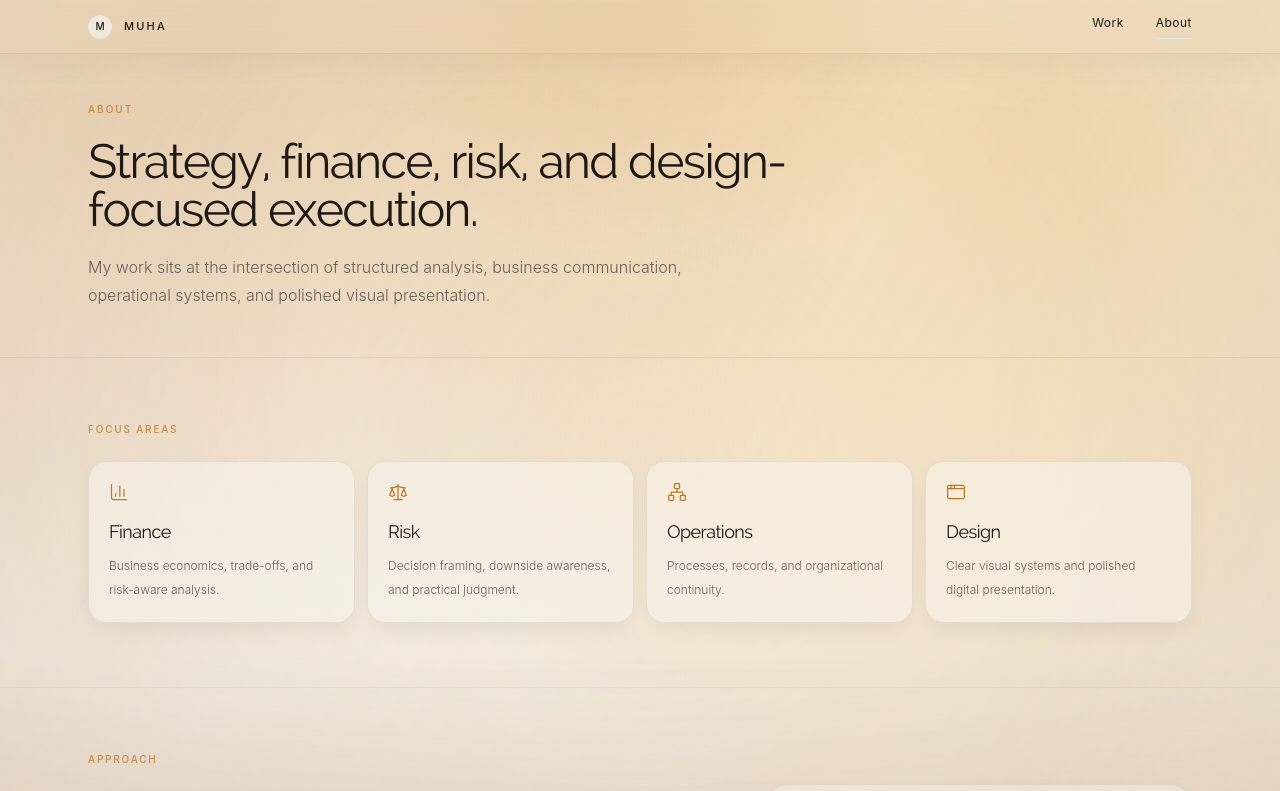
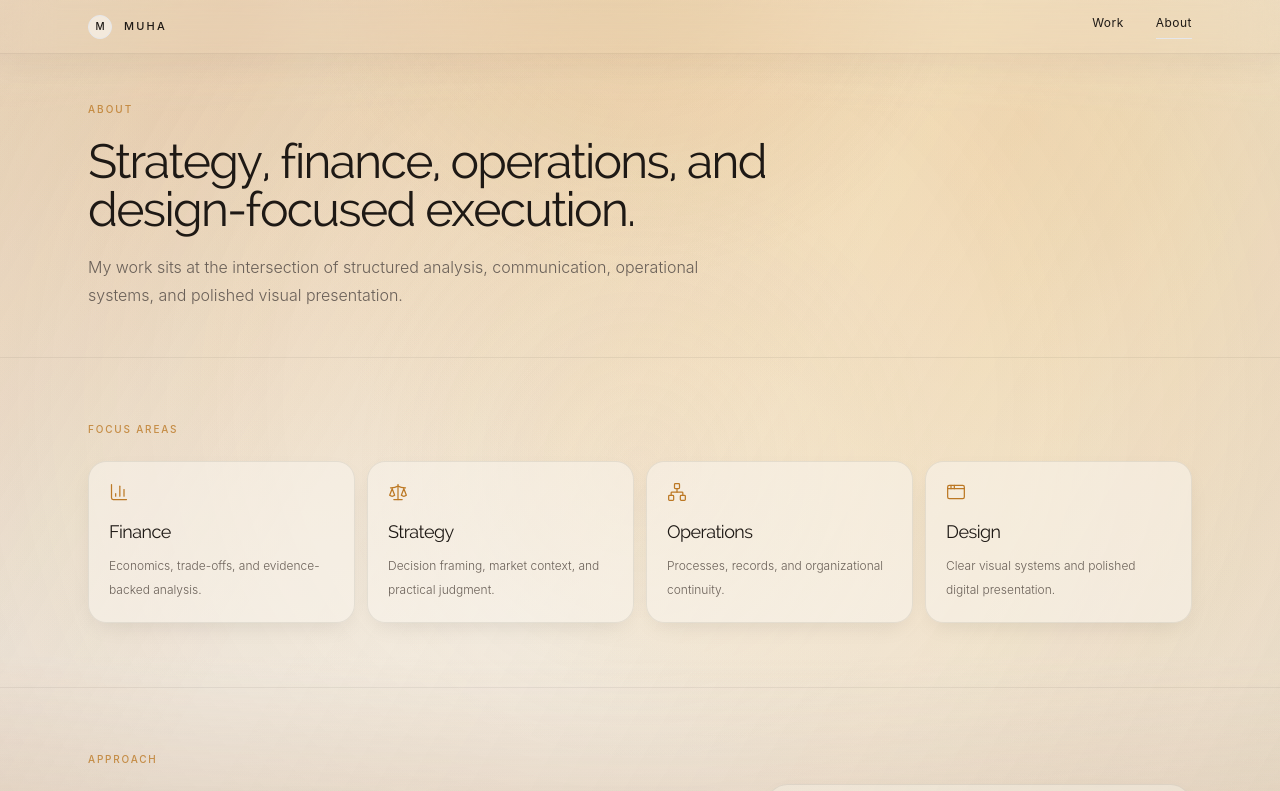
Before and after one commit to mohabbis/personal-portfolio, a Next.js app: page /about in a window 1280 px wide. Shown: the top 791 px of the page. Built offline with nearby package versions, Linux system fonts and the light colour scheme.

Commit message:
Remove business and risk language from about page

```diff
--- a/app/about/page.tsx
+++ b/app/about/page.tsx
@@ -9,7 +9,7 @@ import { siteConfig } from "@/data/site";
 export const metadata: Metadata = {
   title: "About",
   description:
-    "About Muhammad Rafiq, focused on strategy, finance, risk management, operations, and design.",
+    "About Muhammad Rafiq, focused on strategy, finance, operations, systems, communication, and design.",
   alternates: {
     canonical: "/about"
   }
@@ -18,8 +18,8 @@ export const metadata: Metadata = {
 const emailHref = `mailto:${siteConfig.email}?subject=Project%20%2F%20Role%20%2F%20Collaboration%20Inquiry`;
 
 const focusAreas = [
-  { icon: BarChart3, label: "Finance", text: "Business economics, trade-offs, and risk-aware analysis." },
-  { icon: Scale, label: "Risk", text: "Decision framing, downside awareness, and practical judgment." },
+  { icon: BarChart3, label: "Finance", text: "Economics, trade-offs, and evidence-backed analysis." },
+  { icon: Scale, label: "Strategy", text: "Decision framing, market context, and practical judgment." },
   { icon: Network, label: "Operations", text: "Processes, records, and organizational continuity." },
   { icon: AppWindow, label: "Design", text: "Clear visual systems and polished digital presentation." }
 ];
@@ -31,7 +31,7 @@ const approach = [
   { icon: Sparkles, label: "Present clearly", text: "Turn analysis into credible, polished outputs." }
 ];
 
-const bestFor = ["Finance", "Strategy", "Risk Management", "Operations", "Design"];
+const bestFor = ["Finance", "Strategy", "Operations", "Systems", "Design"];
 
 const breadcrumb = {
   "@context": "https://schema.org",
@@ -59,10 +59,10 @@ export default function AboutPage() {
           <Container>
             <p className="text-[10px] font-medium uppercase tracking-[0.2em] text-accent/80">About</p>
             <h1 className="mt-5 max-w-3xl font-display text-4xl leading-[1.02] tracking-[-0.035em] text-foreground sm:text-5xl">
-              Strategy, finance, risk, and design-focused execution.
+              Strategy, finance, operations, and design-focused execution.
             </h1>
             <p className="mt-5 max-w-2xl text-base font-light leading-7 text-muted-foreground">
-              My work sits at the intersection of structured analysis, business communication, operational systems, and polished visual presentation.
+              My work sits at the intersection of structured analysis, communication, operational systems, and polished visual presentation.
             </p>
           </Container>
         </section>
```
